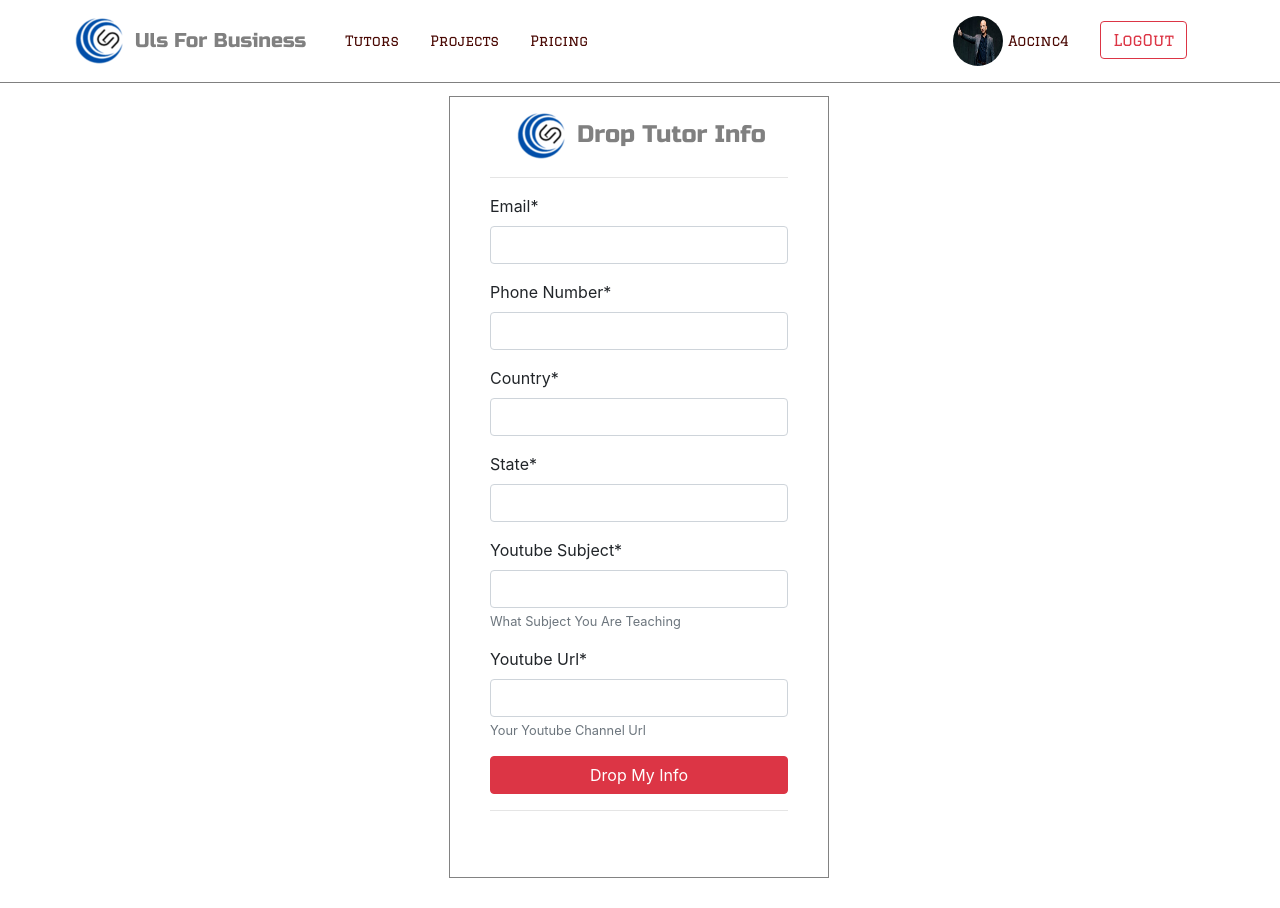
After one commit to AOCINC/Uls_Partner, a Django app: page /Tutors-Info-Request in a window 1280 px wide. The commit adds this page. Run offline with Django 3.2, Linux system fonts and the light colour scheme; a user stored in the database is signed in; data comes from the database, SQL or seed files in the repository; both versions use the stored data as it was after the commit; some libraries are stand-ins or nearby versions.

Commit message:
tutor request from updated

```diff
--- /dev/null
+++ b/UlsPartner/TutorsInfo/apps.py
@@ -0,0 +1,5 @@
+from django.apps import AppConfig
+
+
+class TutorsinfoConfig(AppConfig):
+    name = 'TutorsInfo'
--- /dev/null
+++ b/UlsPartner/TutorsInfo/forms.py
@@ -0,0 +1,10 @@
+from django import forms
+from .models import Tutors
+
+
+
+
+class TutrosInfo_form(forms.ModelForm):
+    class Meta:
+        model = Tutors
+        fields = '__all__'
--- /dev/null
+++ b/UlsPartner/TutorsInfo/models.py
@@ -0,0 +1,12 @@
+from django.db import models
+from django.core.validators import RegexValidator
+
+
+
+class Tutors(models.Model):
+    Email = models.EmailField(max_length = 59, blank = False)
+    Phone_Number = models.CharField(max_length=15,validators = [RegexValidator(r'^\d{1,15}$')])
+    Country = models.CharField(max_length = 59)
+    State = models.CharField(max_length = 59)
+    Youtube_Subject = models.CharField(max_length = 79, help_text = "What Subject You Are Teaching")
+    Youtube_Url = models.CharField(max_length = 159, help_text = "Your Youtube Channel Url")
--- /dev/null
+++ b/UlsPartner/TutorsInfo/templates/TutorsInfo/Tutors_Info_Request.html
@@ -0,0 +1,35 @@
+<html>
+{% extends 'Uls_PartnerApp/base.html' %}
+{% load static %}
+{% load crispy_forms_tags %}
+
+
+{% block content %}
+<br><br><br><br>
+<body style="">
+
+<div class="wrapper2">
+    <form class="form-signup"method="post">
+    <h4 class="form-signup-heading text-center"> <img src="{% static "images/uls-brand-01.png" %}" alt=""> <span id="brand-name"> Drop Tutor Info </span></h4>
+    <hr>
+      {% csrf_token %}
+      {{ Tutors_form| crispy }}
+      <button type="submit" class="btn btn-danger btn-block" id="signupbtn">Drop My Info</button>
+      <hr>
+    <!-- <small class='text-muted font-weight-bold'>Already Have Account ? <a class="ml-2" href="{% url 'login' %}">Sign In</a></small> -->
+  </form>
+</div>
+
+</body>
+
+
+<!-- THIS SCRIPT WILL PRIVENT THE BACK BUTTON IN BROWSER, IT WILL NOT ALLOW TO GO TO PRIVIOUS PAGE  -->
+<script type="text/javascript">
+  window.history.forward();
+  function noBack() {
+      window.history.forward();
+  }
+</script>
+
+
+{% endblock %}
--- /dev/null
+++ b/UlsPartner/TutorsInfo/tests.py
@@ -0,0 +1,3 @@
+from django.test import TestCase
+
+# Create your tests here.
--- /dev/null
+++ b/UlsPartner/TutorsInfo/urls.py
@@ -0,0 +1,10 @@
+from django.urls import path
+from TutorsInfo import views
+
+
+
+urlpatterns = [
+  path('Tutors-Info-Request',views.Tutors_InfoView, name = 'Tutors_Info_Request'),
+  path('success', views.Tutor_success, name = 'success'),
+
+]
--- /dev/null
+++ b/UlsPartner/TutorsInfo/views.py
@@ -0,0 +1,66 @@
+from django.shortcuts import render, redirect
+from django.contrib import messages
+from .models import Tutors
+from .forms import TutrosInfo_form
+from django.template.loader import get_template
+from django.core.mail import send_mail
+from django.core.mail import EmailMessage
+from django.template.loader import render_to_string
+from django.utils.html import strip_tags
+from django.template import Context
+from django.contrib.auth.decorators import login_required
+from django.views.decorators.cache import cache_control
+from django.views.decorators.cache import never_cache
+
+
+
+
+
+
+
+def Tutor_success(request):
+    template = 'TutorsInfo/Tutors_info_success.html'
+    return render(request, template)
+
+@cache_control(no_cache=True,private=True, must_revalidate=True, no_store=True)
+@login_required
+@never_cache
+def Tutors_InfoView(request):
+    if request.method == 'POST':
+        Tutors_form = TutrosInfo_form(request.POST)
+        if Tutors_form.is_valid():
+            Tutors_form.save()
+            # sending Email from the requested tutors
+            if request.user.is_authenticated:
+                current_user       = request.user
+                email              = Tutors_form.cleaned_data['Email']
+                phone              = Tutors_form.cleaned_data['Phone_Number']
+                country            = Tutors_form.cleaned_data['Country']
+                state              = Tutors_form.cleaned_data['State']
+                Tutor_subject      = Tutors_form.cleaned_data['Youtube_Subject']
+
+                ytube_Url    = Tutors_form.cleaned_data['Youtube_Url']
+                subject = 'A Request From Tutor'
+                context ={
+                          'User':current_user,
+                          'email':email,
+                          'phone':phone,
+                          'country':country,
+                          'state':state,
+                          'Tutor_subject':Tutor_subject,
+                          'ytube_Url':ytube_Url,
+                         }
+                from_email = 'email'
+                to = ['itikpirfan@gmail.com','aocincpvtltd@gmail.com',]
+                message = get_template('TutorsInfo/Tutors_email.html').render(context)
+                msg = EmailMessage(subject, message, to=to,from_email = from_email)
+                msg.content_subtype  = 'html'
+                msg.send()
+                return redirect('success')
+    else:
+        Tutors_form = TutrosInfo_form()
+    context = {
+               'Tutors_form':Tutors_form,
+               }
+    template = 'TutorsInfo/Tutors_Info_Request.html'
+    return render(request, template, context)
--- a/UlsPartner/UlsPartner/settings.py
+++ b/UlsPartner/UlsPartner/settings.py
@@ -44,7 +44,7 @@ INSTALLED_APPS = [
     # apps
     'Uls_PartnerApp.apps.UlsPartnerappConfig',
     'Users.apps.UsersConfig',
-
+    'TutorsInfo.apps.TutorsinfoConfig',
 
     # third party apps
     'crispy_forms',
--- a/UlsPartner/UlsPartner/urls.py
+++ b/UlsPartner/UlsPartner/urls.py
@@ -20,12 +20,14 @@ from django.conf import settings
 from django.conf.urls.static import static
 from Uls_PartnerApp import urls
 from Users import urls
+from TutorsInfo import urls
 
 
 urlpatterns = [
     path('admin/', admin.site.urls),
     path('',include('Uls_PartnerApp.urls')),
     path('',include('Users.urls')),
+    path('',include('TutorsInfo.urls')),
     path('accounts/', include('django.contrib.auth.urls')), # accounts for authentication
 
     # password reset setting urls
--- a/UlsPartner/templates/Uls_PartnerApp/base.html
+++ b/UlsPartner/templates/Uls_PartnerApp/base.html
@@ -49,7 +49,7 @@
 
       <ul class="navbar-nav mr-auto">
         <li class="nav-item active">
-          <a class="nav-link" href="#">Tutors
+          <a class="nav-link" href="{% url 'Tutors_Info_Request' %}">Tutors
             <span class="sr-only">(current)</span>
           </a>
         </li>
@@ -147,5 +147,6 @@
 <script src="https://ajax.googleapis.com/ajax/libs/jquery/2.1.3/jquery.min.js"></script>
 
 
+
 </body>
 </html>
--- a/UlsPartner/templates/Uls_PartnerApp/home.html
+++ b/UlsPartner/templates/Uls_PartnerApp/home.html
@@ -30,6 +30,8 @@
               <input id="submit" type="submit" class="text-uppercase btn-main ml-3" value="Notify Me"> -->
             </form>
             {% if user.is_authenticated %}
+            <a href="{% url 'Tutors_Info_Request' %}"> <button class="btn btn-outline-danger btn-block ">Become A Tutor of Uls</button> </a>
+
             {% else %}
 
             <a href="{% url 'signup' %}"> <button class="btn btn-outline-danger btn-block ">SignUp</button> </a>
```
Also changed, not shown: UlsPartner/TutorsInfo/admin.py (added, +18 -0 lines), UlsPartner/TutorsInfo/templates/TutorsInfo/Tutors_email.html (added, +16 -0 lines), UlsPartner/TutorsInfo/templates/TutorsInfo/Tutors_info_success.html (added, +12 -0 lines), UlsPartner/TutorsInfo/__init__.py (added), UlsPartner/TutorsInfo/migrations/0001_initial.py (added), UlsPartner/TutorsInfo/migrations/0002_auto_20200429_1757.py (added), UlsPartner/TutorsInfo/migrations/0003_auto_20200429_2149.py (added), UlsPartner/TutorsInfo/migrations/__init__.py (added), UlsPartner/db.sqlite3.
